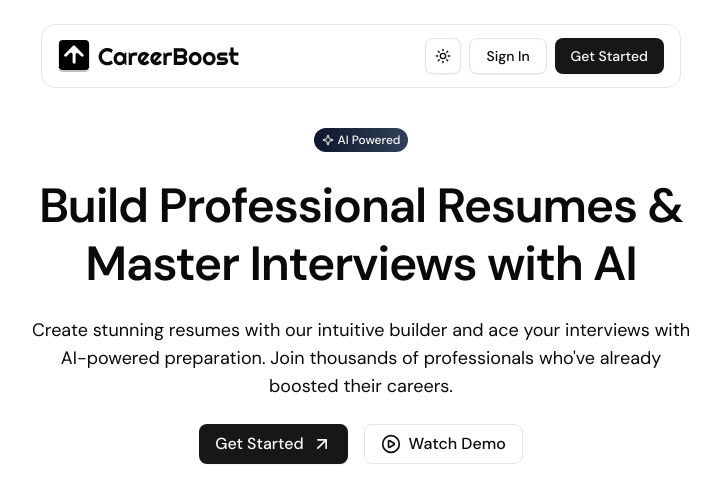
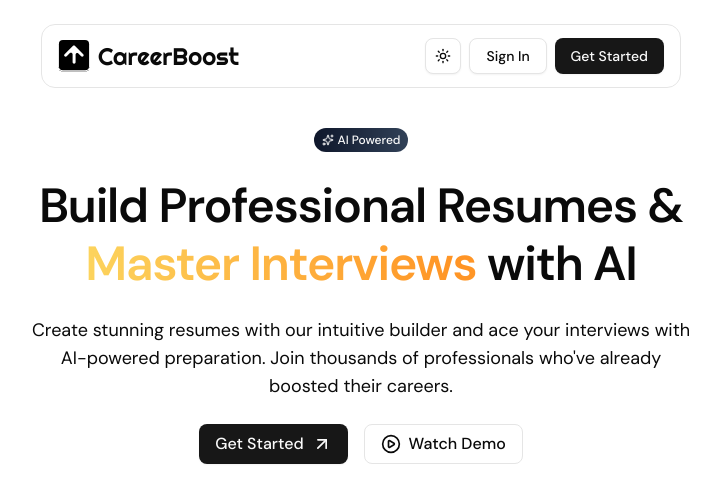
Before and after one commit to Karoll-e/career-boost, a React (Vite) app in the folder frontend/career-boost/: page / in a window 1280 px wide. Shown: the top 502 px of the page, without its empty margins (279-999 px from the left). Built offline with nearby package versions, Linux system fonts and the light colour scheme.

Commit message:
Refactor Hero component to enhance visual appeal

```diff
--- a/frontend/career-boost/src/components/Hero.jsx
+++ b/frontend/career-boost/src/components/Hero.jsx
@@ -1,21 +1,27 @@
 import { Badge } from "@/components/ui/badge";
 import { Button } from "@/components/ui/button";
-import { ArrowUpRight, CirclePlay, Sparkle } from "lucide-react";
+import { ArrowUpRight, CirclePlay, Sparkles } from "lucide-react";
 import React from "react";
 
 const Hero = () => {
   return (
-    <div className="min-h-screen w-full flex flex-col gap-10 items-center justify-center px-6 py-32">
+    <div className="min-h-screen w-full flex flex-col gap-10 items-center justify-center px-6 py-32 custom-scrollbar">
       <div className="text-center max-w-2xl">
         <Badge className="bg-gradient-to-r from-slate-900 to-slate-700 rounded-full py-1 border-none">
-        <Sparkle/> AI Powered
+          <Sparkles /> AI Powered
         </Badge>
 
         <h1 className="mt-6 text-4xl sm:text-5xl md:text-5xl font-semibold !leading-[1.2] tracking-tight">
-          Build Professional Resumes & Master Interviews with AI
+          Build Professional Resumes &{" "}
+          <span className="bg-[radial-gradient(circle,#FF9324_0%,#FCD760_100%)] bg-[length:200%_200%] bg-clip-text text-transparent animate-text-shine">
+            Master Interviews
+          </span>{" "}
+          with AI
         </h1>
         <p className="mt-6 text-[17px] md:text-lg">
-        Create stunning resumes with our intuitive builder and ace your interviews with AI-powered preparation. Join thousands of professionals who've already boosted their careers.
+          Create stunning resumes with our intuitive builder and ace your
+          interviews with AI-powered preparation. Join thousands of
+          professionals who've already boosted their careers.
         </p>
         <div className="mt-6 flex items-center justify-center gap-4">
           <Button size="lg" className="text-base">
@@ -32,7 +38,6 @@ const Hero = () => {
       </div>
       <div className="w-full max-w-screen-xl mx-auto aspect-video bg-accent rounded-xl" />
     </div>
-
   );
 };
 
--- a/frontend/career-boost/src/index.css
+++ b/frontend/career-boost/src/index.css
@@ -41,7 +41,7 @@
   background-color: transparent;
 }
 
-/* @layer utilities {
+@layer utilities {
   @keyframes text-shine {
     0% {
       background-position: 0 50%;
@@ -117,7 +117,7 @@
 
 .btn-small {
   @apply flex items-center justify-center gap-3 bg-linear-to-r from-[#FF9324] to-[#e99a4b] text-sm font-semibold text-white px-7 py-2 rounded-lg hover:bg-black hover:text-white transition-colors cursor-pointer hover:shadow-2xl hover:shadow-orange-300;
-} */
+}
 
 @theme inline {
   --radius-sm: calc(var(--radius) - 4px);
```
